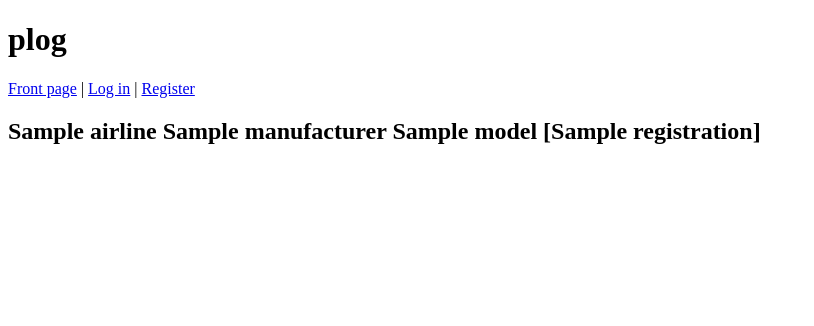
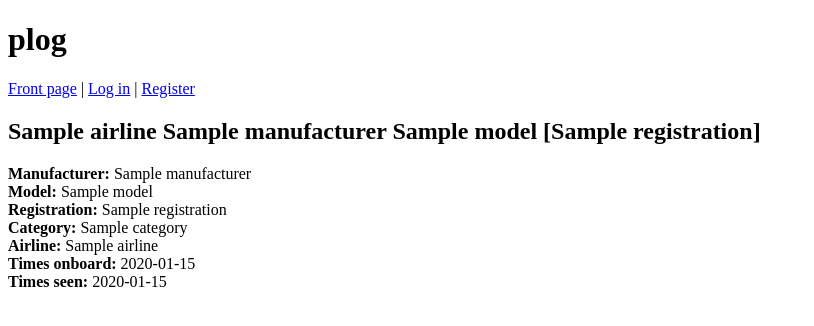
Before and after one commit to tontsa28/plog, a Flask app: template templates/show_item.html in a window 1280 px wide. Shown: the top 326 px of the page, without its empty margins (0-814 px from the left). Run offline with Flask 3, Linux system fonts and the light colour scheme; the template is opened without the code that fills it: most values are stand-ins (such as "Sample title", 1, 10 or a date in 2020); parts of the project's set-up code (start-up, migrations or seed data) failed here and were passed over.

Commit message:
feat: show aircraft details on its page

```diff
--- a/templates/show_item.html
+++ b/templates/show_item.html
@@ -1,9 +1,18 @@
 {% extends "layout.html" %}
 
-{% block title %}{{ item.airline}} {{ item.manufacturer }} {{ item.model }} [{{ item.registration }}]{% endblock %}
+{% block title %}{{ item.airline }} {{ item.manufacturer }} {{ item.model }} [{{ item.registration }}]{% endblock %}
 
 {% block content %}
 <h2>{{ item.airline}} {{ item.manufacturer }} {{ item.model }} [{{ item.registration }}]</h2>
+<p>
+    <b>Manufacturer: </b>{{ item.manufacturer }} <br/>
+    <b>Model: </b>{{ item.model }} <br/>
+    <b>Registration: </b>{{ item.registration }} <br/>
+    <b>Category: </b>{{ item.category }} <br/>
+    <b>Airline: </b>{{ item.airline }} <br/>
+    <b>Times onboard: </b>{{ item.times_onboard }} <br/>
+    <b>Times seen: </b>{{ item.times_seen }} <br/>
+</p>
 {% if session.user_id == item.user_id %}
 <p>
     <a href="/item/{{ item.id }}/edit">Edit</a>
```
Also changed, not shown: README.md.
